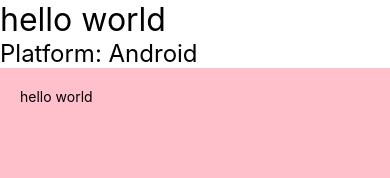
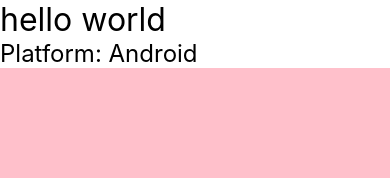
Before and after one commit to rypptc/events-project, a React Native app in the folder events-app/: screen / in a window 390 px wide. Shown: the top 178 px of the page. Built offline with nearby package versions, Linux system fonts and the light colour scheme.

Commit message:
add TextInput

```diff
--- a/events-app/App.js
+++ b/events-app/App.js
@@ -1,14 +1,19 @@
 import { StatusBar } from 'expo-status-bar';
-import { SafeAreaView, StyleSheet, Text, View, Platform, ScrollView } from 'react-native';
+import {useState } from 'react';
+import { SafeAreaView, StyleSheet, Text, View, Platform, ScrollView, TextInput } from 'react-native';
 
 export default function App() {
+	const [text, setText] = useState("")
   return (
     <SafeAreaView>
       <Text style={{fontSize:32}}>hello world</Text>
       <Text style={{fontSize:24}}>Platform: {Platform.OS === 'ios' ? 'iOS' : 'Android'}</Text>
       <ScrollView>
         <View style={{backgroundColor: 'pink', height: 1600, padding: 20}}>
-          <Text>hello world</Text>
+          <TextInput
+	          defaultValue={text}
+	          onChangeText={txt=>setText(txt)}
+          />
         </View>
       </ScrollView>
       <StatusBar style="dark" />
```
Also changed, not shown: 1 other file (tests, documents, lock files or other folders).
